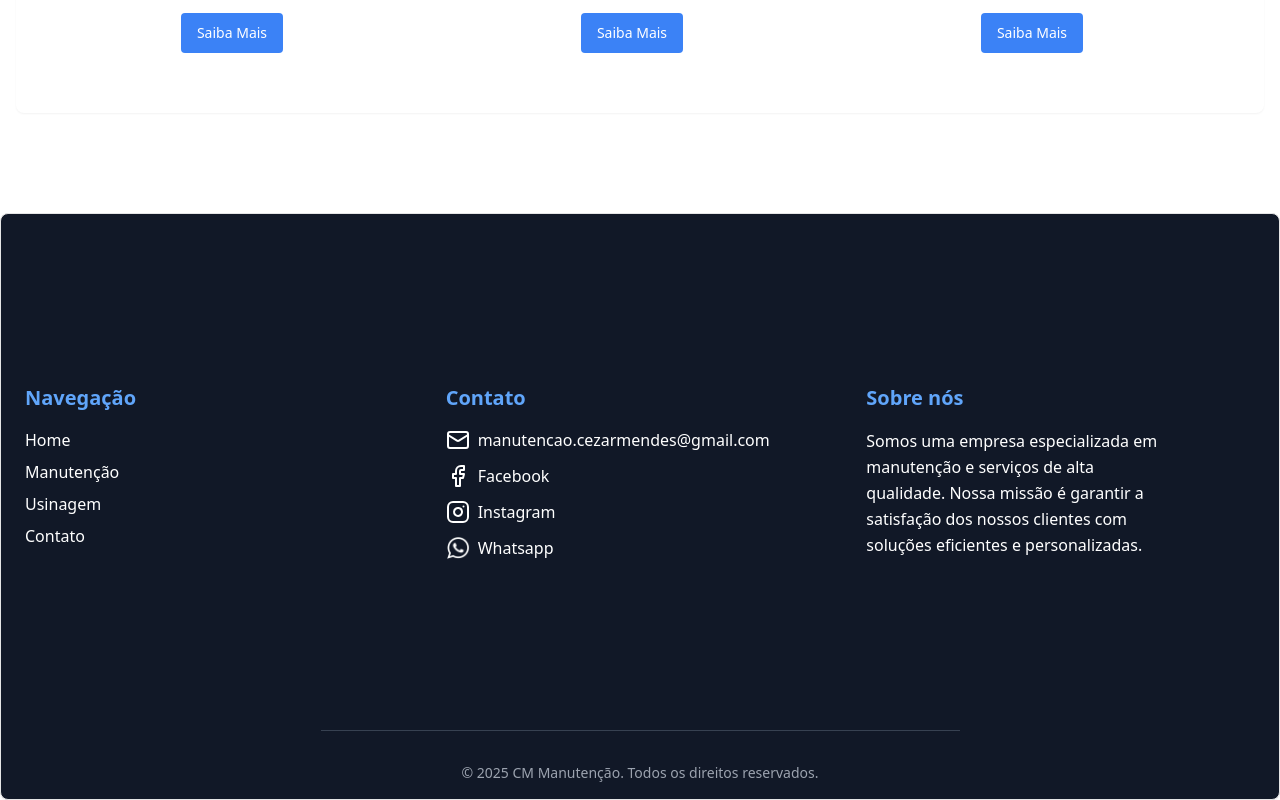
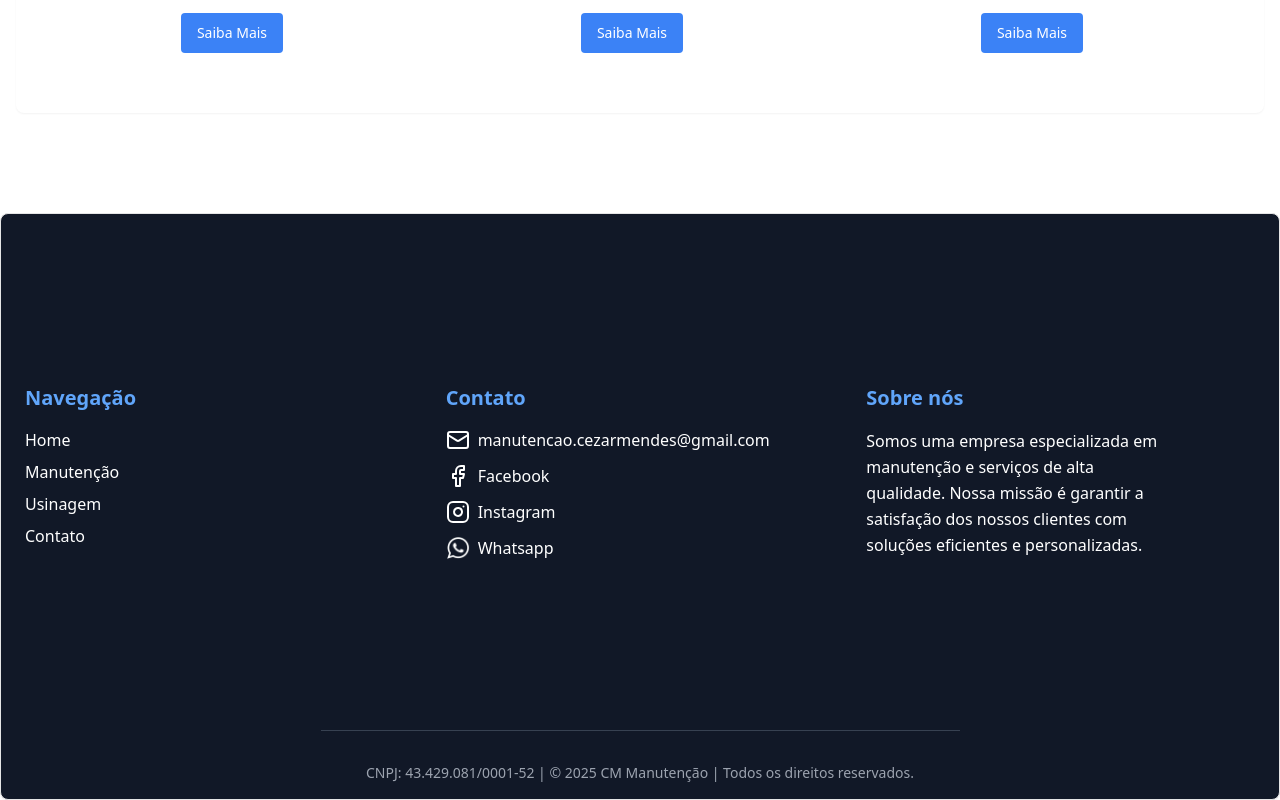
Before and after one commit to GustavoProducions/ProjetoPortifolioCMS, a React (Vite) app: page / in a window 1280 px wide. Shown: the part 1979-2779 px from the top of the page. Built offline with nearby package versions, Linux system fonts and the light colour scheme.

Commit message:
cnpj footer

```diff
--- a/src/pages/components/Footer.jsx
+++ b/src/pages/components/Footer.jsx
@@ -122,7 +122,10 @@ const Footer = () => {
 
       {/* Copyright */}
       <div className="footer-copyright bg-transparent text-center text-sm text-gray-400 py-4">
-        <span>&copy; 2025 CM Manutenção. Todos os direitos reservados.</span>
+        <span>
+          CNPJ: 43.429.081/0001-52 | &copy; 2025 CM Manutenção | Todos os
+          direitos reservados.
+        </span>
       </div>
     </Card>
   );
```
